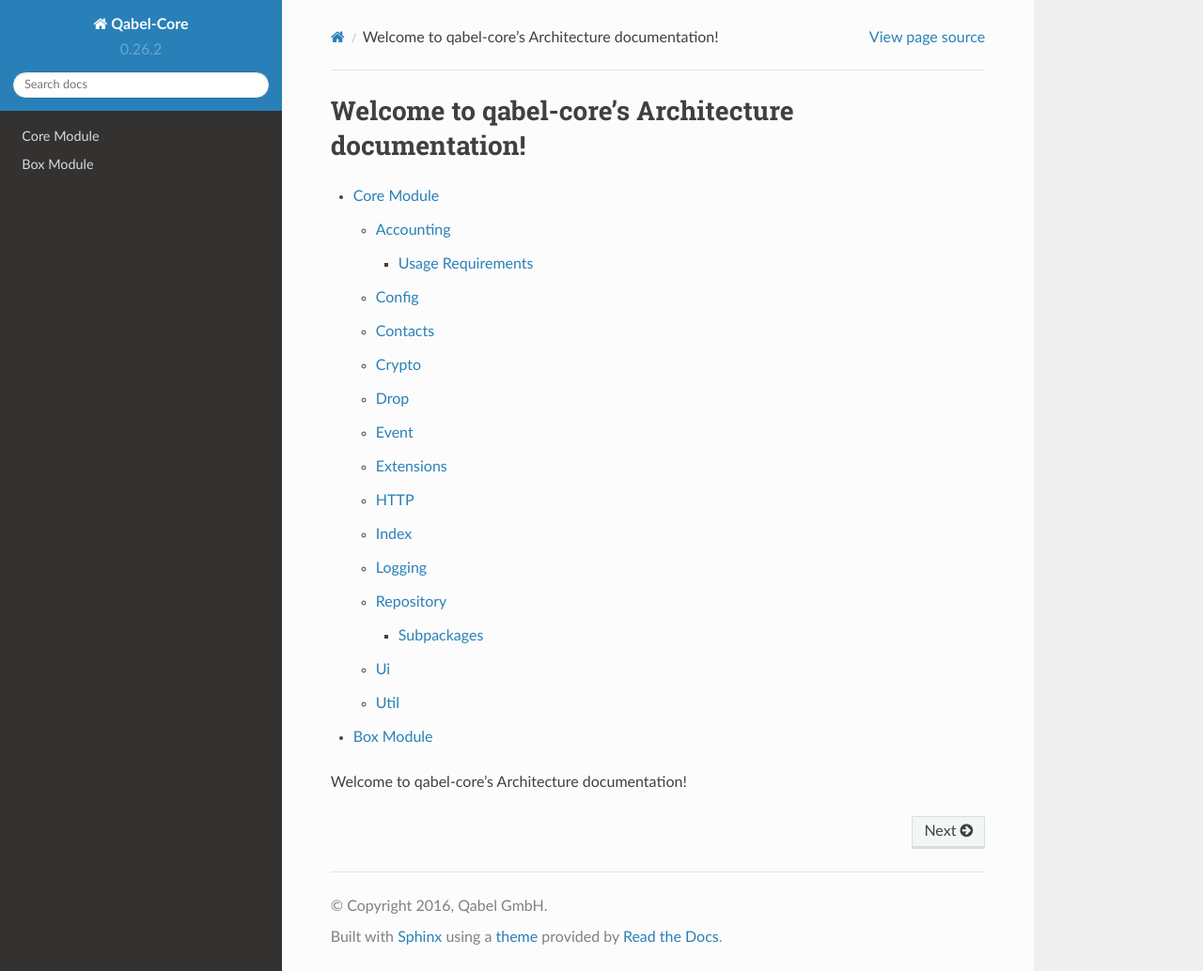
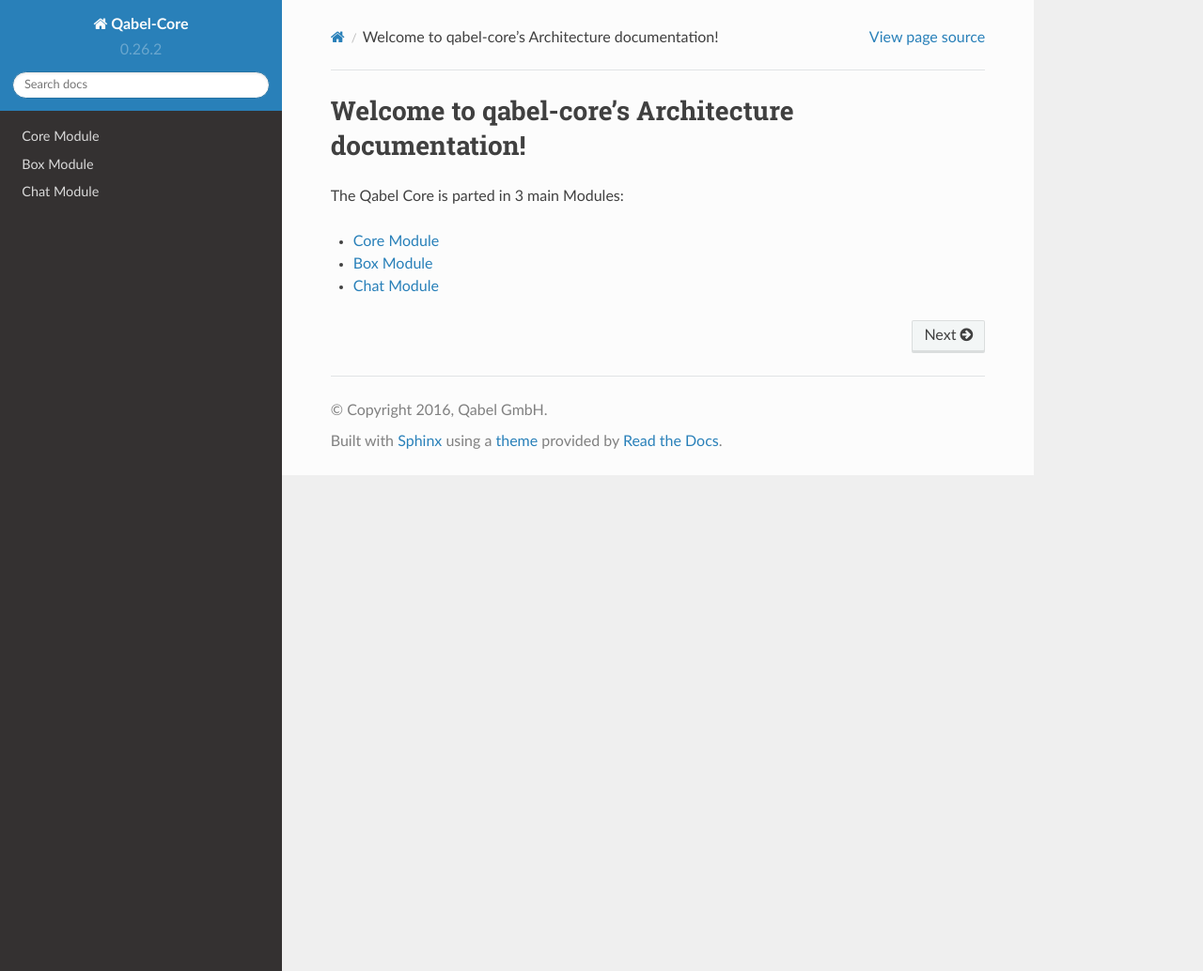
Before and after one commit to Qabel/qabel-core, a Sphinx documentation site: the page built from docs/source/index.rst, in a window 1280 px wide and 1034 px high. Shown: the whole window at 94% size. Built offline with Sphinx 7.4.7 and the Read the Docs theme 2.0.0, drawn with Linux system fonts in a browser that asks for light colours.

Commit message:
added chat module in sections

```diff
--- /dev/null
+++ b/docs/source/chat.rst
@@ -0,0 +1,5 @@
+Chat Module
+===========
+
+.. toctree::
+    :maxdepth: 2
--- a/docs/source/index.rst
+++ b/docs/source/index.rst
@@ -1,11 +1,11 @@
 
 Welcome to qabel-core's Architecture documentation!
 ===================================================
+The Qabel Core is parted in 3 main Modules:
 
 .. toctree::
-    :maxdepth: 3
+    :maxdepth: 1
 
     core
     box
-
-Welcome to qabel-core's Architecture documentation!
+    chat
```
